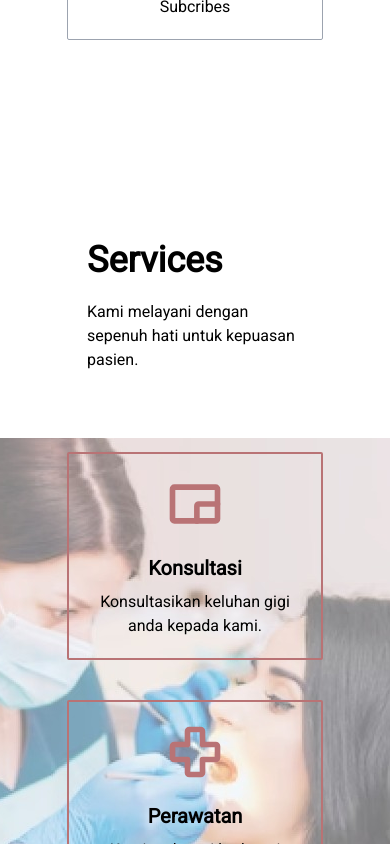
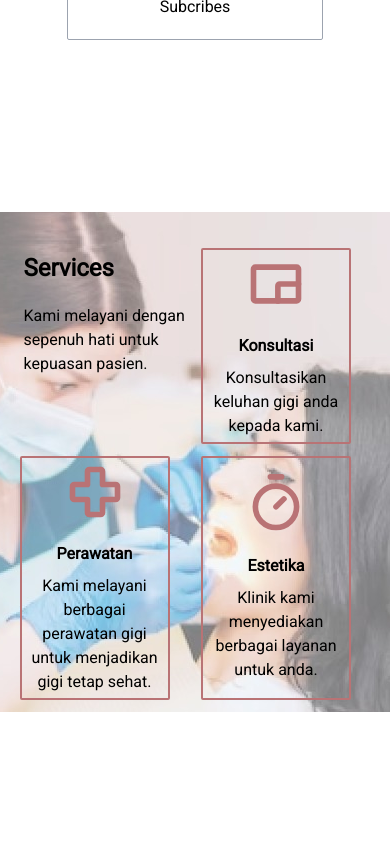
Before and after one commit to anggernuramin/vitalitas-medical-vocasia, a React (Vite) app: page / in a window 390 px wide. Shown: the part 1880-2724 px from the top of the page. Built offline with nearby package versions, Linux system fonts and the light colour scheme; no server answers.

Commit message:
imprvment: responsive page services

```diff
--- a/src/components/ContactEmail.jsx
+++ b/src/components/ContactEmail.jsx
@@ -36,11 +36,11 @@ const ContactEmail = () => {
   return (
     <>
       <div className="hero min-h-screen bg-[#F2F4F8]">
-        <div className="hero-content flex-col lg:flex-row-reverse">
+        <div className="hero-content flex-col lg:flex-row-reverse mt-5 sm:mt-16">
           <form
             ref={form}
             onSubmit={sendEmail}
-            className="card-body bg-white w-[480px] rounded-sm shadow-md"
+            className="card-body bg-white min-[320px]:w-[300px] sm:w-[480px] rounded-sm shadow-md"
           >
             <div className="form-control">
               <label className="label" id="label-nama">
--- a/src/components/service-page/Services.jsx
+++ b/src/components/service-page/Services.jsx
@@ -7,12 +7,11 @@ const Services = () => {
   }, []);
   return (
     <div
-      className="relative mb-10"
+      className="relative mb-10 h-[80vh]"
       style={{
         backgroundImage: "url('/banner-appointment.jpeg')",
         backgroundRepeat: "no-repeat",
         backgroundPosition: "center",
-        minHeight: "20vh",
         display: "flex",
         alignItems: "center",
         justifyContent: "center",
@@ -20,38 +19,44 @@ const Services = () => {
         backgroundColor: "#FFFFFF",
       }}
     >
-      <div className="mx-auto mt-24 min-w-full">
+      <div className="mx-auto mt-24 min-[320px]:w-[90%] container">
         <section className="flex justify-center items-center flex-col gap-5">
-          <div className="grid grid-cols-1 md:grid-cols-2 lg:grid-cols-4 gap-10">
+          <div className="grid grid-cols-2 md:grid-cols-2 lg:grid-cols-4 min-[320px]:gap-3 sm:gap-10">
             <div
               {...aosConfig("fade-right")}
-              className="justify-center items-center flex-col w-64 py-5 px-5 rounded-sm border-slate-500"
+              className="justify-center items-center flex-col min-[320px]:w-[180px] sm:w-64 sm:py-5 sm:px-5 min-[320px]:py-1 min-[320px]:px-1 rounded-sm border-slate-500"
             >
-              <h2 className="text-4xl font-bold mb-5">Services</h2>
+              <h2 className="min-[320px]:text-2xl sm:text-4xl font-bold mb-5">
+                Services
+              </h2>
               <p className="text-base mb-5">
                 Kami melayani dengan sepenuh hati untuk kepuasan pasien.
               </p>
             </div>
             <div
               {...aosConfig("fade-right")}
-              className="border-2 flex justify-center items-center flex-col w-64 py-5 px-5 rounded-sm border-color-primary90"
+              className="border-2 flex justify-center items-center flex-col min-[320px]:w-[150px] sm:w-64 sm:py-5 sm:px-5 min-[320px]:py-1 min-[320px]:px-1 rounded-sm border-color-primary90"
             >
               <span className="mb-5">
                 <PictureInPicture size={60} color="#B97375" weight="bold" />
               </span>
-              <h3 className="font-bold text-xl mb-2">Konsultasi</h3>
+              <h3 className="font-bold min-[320px]:text:md sm:text-xl mb-2">
+                Konsultasi
+              </h3>
               <p className="text-center">
                 Konsultasikan keluhan gigi anda kepada kami.
               </p>
             </div>
             <div
               {...aosConfig("fade-left")}
-              className="border-2 flex justify-center items-center flex-col w-64 py-5 px-5 rounded-sm border-color-primary90"
+              className="border-2 flex justify-center items-center flex-col min-[320px]:w-[150px] sm:w-64 sm:py-5 sm:px-5 min-[320px]:py-1 min-[320px]:px-1 rounded-sm border-color-primary90"
             >
               <span className="mb-5">
                 <FirstAid size={60} color="#B97375" weight="bold" />
               </span>
-              <h3 className="font-bold text-xl mb-2">Perawatan</h3>
+              <h3 className="font-bold min-[320px]:text:md sm:text-xl mb-2">
+                Perawatan
+              </h3>
               <p className="text-center">
                 Kami melayani berbagai perawatan gigi untuk menjadikan gigi
                 tetap sehat.
@@ -59,12 +64,14 @@ const Services = () => {
             </div>
             <div
               {...aosConfig("fade-left")}
-              className="border-2 flex justify-center items-center flex-col w-64 py-5 px-5 rounded-sm border-color-primary90"
+              className="border-2 flex justify-center items-center flex-col min-[320px]:w-[150px] sm:w-64 sm:py-5 sm:px-5 min-[320px]:py-1 min-[320px]:px-1 rounded-sm border-color-primary90"
             >
               <span className="mb-5">
                 <Timer size={60} color="#B97375" weight="bold" />
               </span>
-              <h3 className="font-bold text-xl mb-2">Estetika</h3>
+              <h3 className="font-bold min-[320px]:text:md sm:text-xl mb-2">
+                Estetika
+              </h3>
               <p className="text-center">
                 {" "}
                 Klinik kami menyediakan berbagai layanan untuk anda.
```
